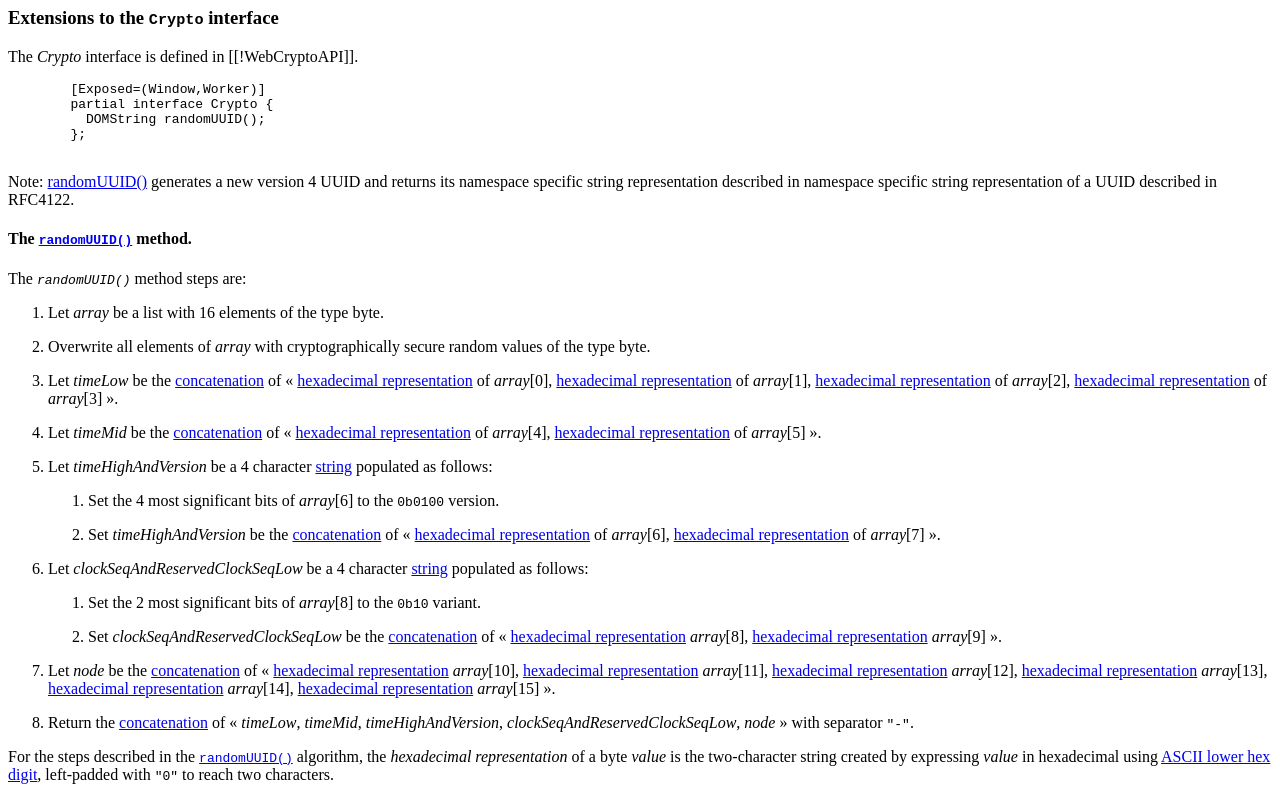
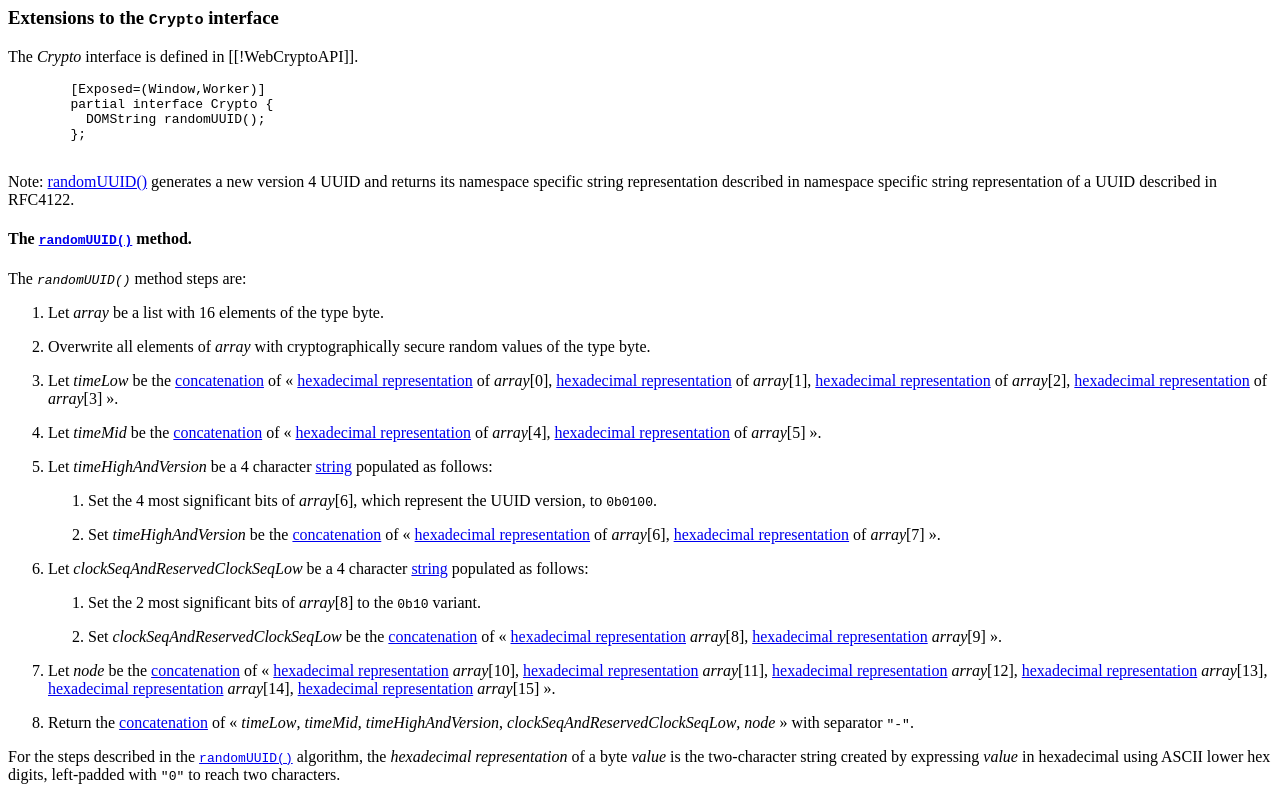
Before and after one commit to WICG/uuid, a plain HTML site: page index.html in a window 1280 px wide. Shown: the part 498-1298 px from the top of the page. Drawn offline with Linux system fonts and the light colour scheme.

Commit message:
chore: address code review

```diff
--- a/index.html
+++ b/index.html
@@ -143,8 +143,7 @@
             <ol>
               <li>
                 <p>
-                  Set the 4 most significant bits of <var>array</var>[6]
-                  to the <code>0b0100</code> <a data-cite="RFC4122#section-4.1.3">version</a>.
+                  Set the 4 most significant bits of <var>array</var>[6], which represent the UUID <a data-cite="RFC4122#section-4.1.3">version</a>, to <code>0b0100</code>.
                 </p>
               </li>
               <li>
@@ -198,7 +197,7 @@
           the <dfn class="dfn-paneled" data-dfn-type="dfn" data-export data-lt="hexadecimal representation" id="hex-representation">hexadecimal representation</dfn>
           of a <a data-cite="INFRA#byte">byte</a> <var>value</var> is the
           two-character string created by expressing <var>value</var> in hexadecimal
-          using <a data-type="typedef" href="https://infra.spec.whatwg.org/#ascii-lower-hex-digit">ASCII lower hex digit</a>,
+          using <a data-cite="INFRA#ascii-lower-hex-digit">ASCII lower hex digits</a>,
           left-padded with <code>"0"</code> to reach two characters.
         </p>
       </section>
```
